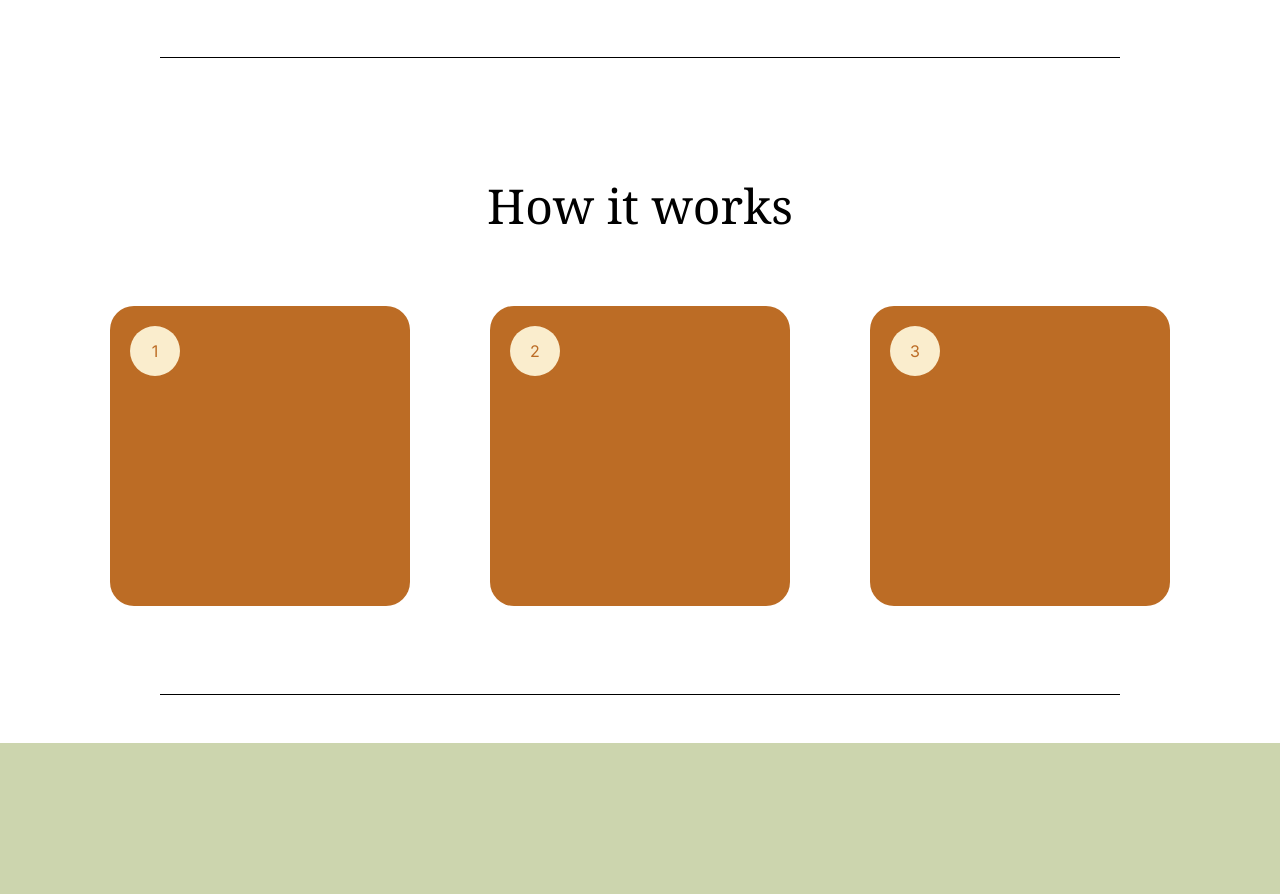
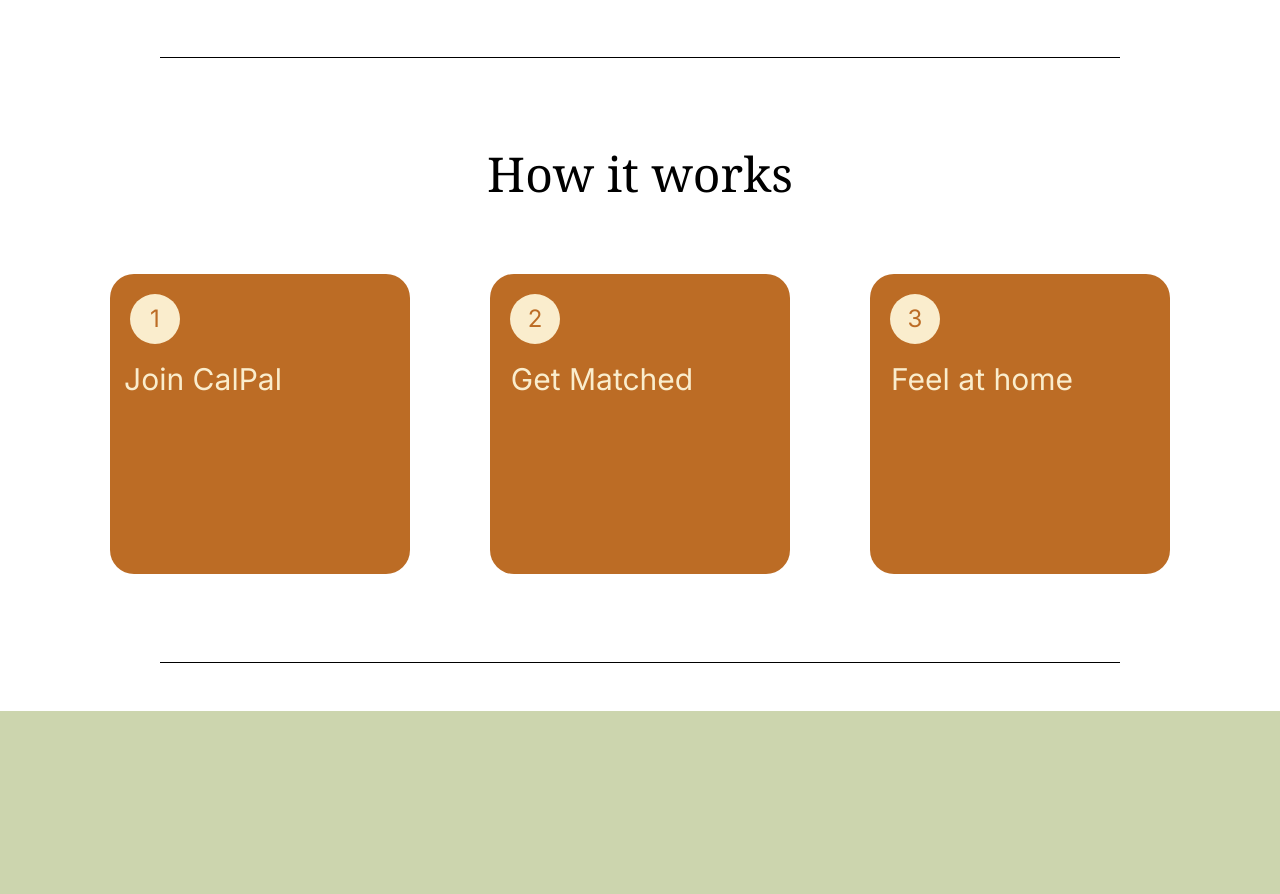
Before and after one commit to haywirebanana/The-We8, a Next.js app in the folder calpal/: page / in a window 1280 px wide. Shown: the part 2420-3314 px from the top of the page. Built offline with nearby package versions, Linux system fonts and the light colour scheme.

Commit message:
Add css to square content

```diff
--- a/calpal/src/app/components/how.tsx
+++ b/calpal/src/app/components/how.tsx
@@ -5,7 +5,7 @@
   return (
     <div className="flex h-3753 flex-col items-center justify-between bg-white">
       <div className="w-full justify-between py-5">
-        <header className="text-black  font-serif text-5xl py-4 text-center mx-10 my-10">
+        <header className="text-black  font-serif text-5xl py-4 text-center mx-10 mt-2 mb-10">
           How it works
         </header>
       </div>
@@ -27,17 +27,31 @@
               width: "50px",
               height: "50px",
               borderRadius: "50%",
-              backgroundColor: "#FAEDCD", // Customize the circle's color
+              backgroundColor: "#FAEDCD",
               display: "flex",
               justifyContent: "center",
               alignItems: "center",
-              color: "#BC6C25", // Customize the text color
+              color: "#BC6C25",
+              fontSize: "24px",
             }}
           >
             1
           </div>
+          <p
+            className="font-montserrat text-3xl font-normal "
+            style={{
+              position: "absolute",
+              top: "35%",
+              left: "35%",
+              transform: "translate(-50%, -50%)",
+              color: "#FAEDCD",
+              textAlign: "center",
+            }}
+          >
+            Join CalPal{" "}
+          </p>
         </div>
-        <div style={{ position: "relative", display: "inline-block" }}>
+        <div style={{ position: "relative", display: "inline" }}>
           <div
             className="rounded-3xl bg-clay mx-10"
             style={{
@@ -54,17 +68,31 @@
               width: "50px",
               height: "50px",
               borderRadius: "50%",
-              backgroundColor: "#FAEDCD", // Customize the circle's color
+              backgroundColor: "#FAEDCD",
               display: "flex",
               justifyContent: "center",
               alignItems: "center",
-              color: "#BC6C25", // Customize the text color
+              color: "#BC6C25",
+              fontSize: "24px",
             }}
           >
             2
           </div>
+          <p
+            className="font-montserrat text-3xl font-normal "
+            style={{
+              position: "absolute",
+              top: "35%",
+              left: "40%",
+              transform: "translate(-50%, -50%)",
+              color: "#FAEDCD",
+              textAlign: "center",
+            }}
+          >
+            Get Matched{" "}
+          </p>
         </div>
-        <div style={{ position: "relative", display: "inline-block" }}>
+        <div style={{ position: "relative", display: "inline" }}>
           <div
             className="rounded-3xl bg-clay mx-10"
             style={{
@@ -81,15 +109,29 @@
               width: "50px",
               height: "50px",
               borderRadius: "50%",
-              backgroundColor: "#FAEDCD", // Customize the circle's color
+              backgroundColor: "#FAEDCD",
               display: "flex",
               justifyContent: "center",
               alignItems: "center",
-              color: "#BC6C25", // Customize the text color
+              color: "#BC6C25",
+              fontSize: "24px",
             }}
           >
             3
           </div>
+          <p
+            className="font-montserrat text-3xl font-normal "
+            style={{
+              position: "absolute",
+              top: "35%",
+              left: "40%",
+              transform: "translate(-50%, -50%)",
+              color: "#FAEDCD",
+              textAlign: "center",
+            }}
+          >
+            Feel at home
+          </p>
         </div>
       </div>
     </div>
```
